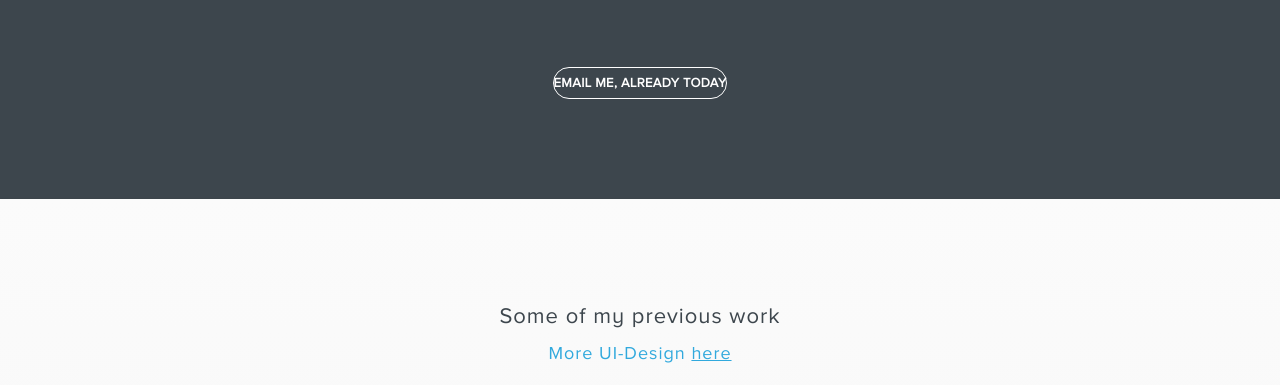
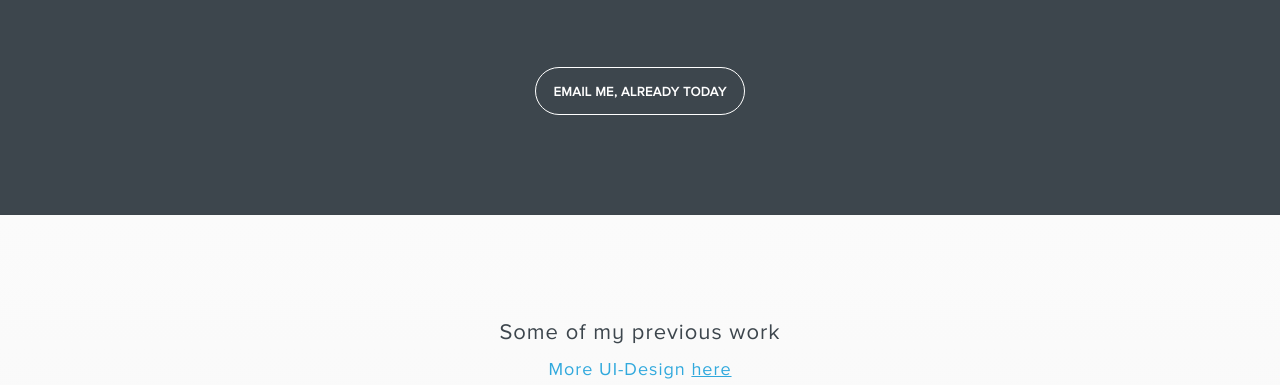
Before and after one commit to oscarlund/oscarlund2, a plain HTML site: page index.html in a window 1280 px wide. Shown: the part 1485-1870 px from the top of the page. Drawn offline with nearby package versions, Linux system fonts and the light colour scheme; files whose address does not match are found by name.

Commit message:
Update stylesheet.css

```diff
--- a/css/stylesheet.css
+++ b/css/stylesheet.css
@@ -718,7 +718,7 @@ input:focus {
     /* height: 38px; */
     /* padding: 20px; */
     line-height: 30px;
-    /*padding: 9px 18px 7px 18px;*/
+    padding: 9px 18px 7px 18px;
     display: inline-block;
     margin: 20px 0 0 0 ;
     transition: all 0.4s ease-in-out 0.05s;
```
